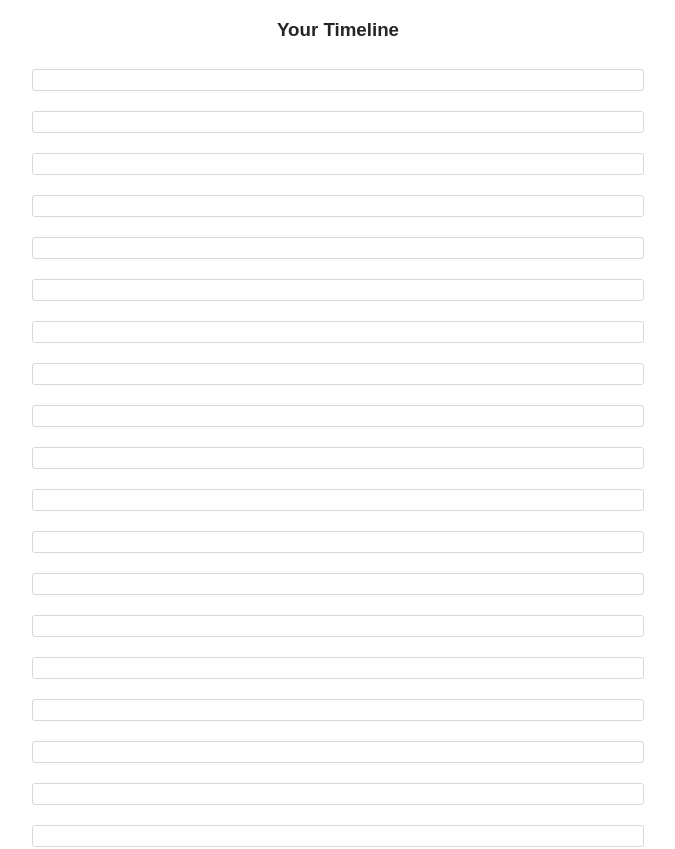
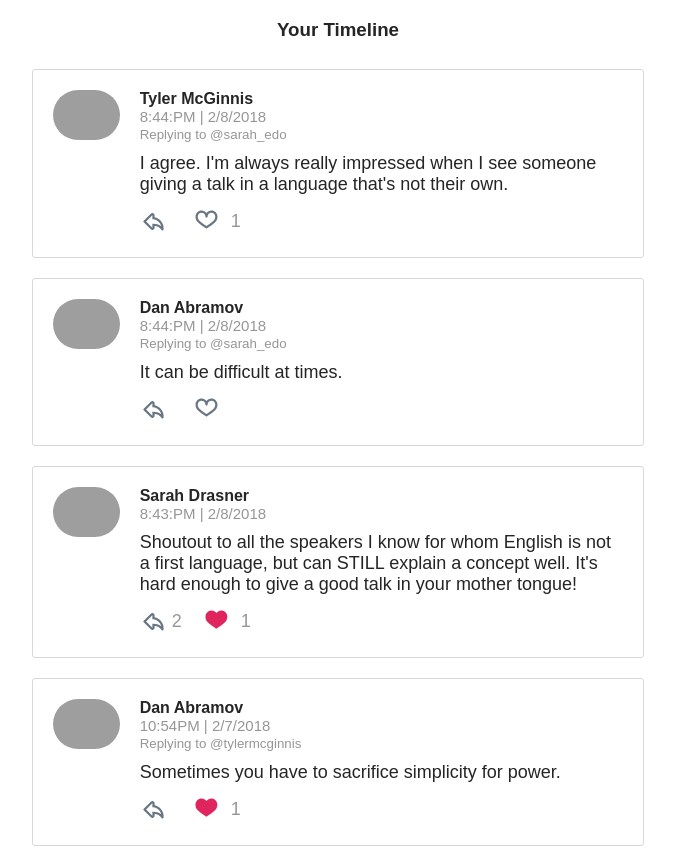
Before and after one commit to CaesiumY/reactnd-chirper, a React (Create React App) app: page / in a window 1280 px wide. Shown: the top 849 px of the page, without its empty margins (302-977 px from the left). Built offline with nearby package versions, Linux system fonts and the light colour scheme; grey boxes are pictures that could not be loaded.

Commit message:
feat: Update Tweet UI

```diff
--- a/package.json
+++ b/package.json
@@ -5,6 +5,7 @@
   "dependencies": {
     "react": "^16.2.0",
     "react-dom": "^16.2.0",
+    "react-icons": "^3.10.0",
     "react-redux": "^7.2.0",
     "react-scripts": "1.1.1",
     "redux": "^4.0.5",
--- a/src/components/Tweet.js
+++ b/src/components/Tweet.js
@@ -1,17 +1,78 @@
 import React, { Component } from "react";
 import { connect } from "react-redux";
-import { formatTweet } from "../utils/helpers";
+import { formatTweet, formatDate } from "../utils/helpers";
+import {
+  TiArrowBackOutline,
+  TiHeartFullOutline,
+  TiHeartOutline,
+} from "react-icons/ti/index";
 
 export class Tweet extends Component {
+  toParent = (e, id) => {
+    e.preventDefault();
+    // TODO
+  };
+
+  handleLike = (e) => {
+    e.preventDefault();
+  };
+
   render() {
     const { tweet } = this.props;
-    console.log(this.props);
+    const {
+      name,
+      id,
+      timestamp,
+      text,
+      avatar,
+      likes,
+      replies,
+      hasLiked,
+      parent,
+    } = tweet;
 
     if (tweet === null) {
       return <p>This tweet does not exist.</p>;
     }
 
-    return <div className="tweet"></div>;
+    return (
+      <div className="tweet">
+        <img className="avatar" src={avatar} alt={`${name}'s Avatar`} />
+        <div className="tweet-info">
+          <div>
+            <span>{name}</span>
+            <div>{formatDate(timestamp)}</div>
+            {parent && (
+              <button
+                className="replying-to"
+                onClick={(e) => {
+                  this.toParent(e, parent.id);
+                }}
+              >
+                Replying to @{parent.author}
+              </button>
+            )}
+            <p>{text}</p>
+          </div>
+
+          <div className="tweet-icons">
+            <TiArrowBackOutline className="tweet-icon"></TiArrowBackOutline>
+            <span>{replies !== 0 && replies}</span>
+            <button className="heart-button" onClick={this.handleLike}>
+              {hasLiked ? (
+                <TiHeartFullOutline
+                  color="e0245e"
+                  className="tweet-icon"
+                ></TiHeartFullOutline>
+              ) : (
+                <TiHeartOutline className="tweet-icon"></TiHeartOutline>
+              )}
+            </button>
+            <span>{likes !== 0 && likes}</span>
+          </div>
+        </div>
+      </div>
+    );
   }
 }
 
```
Also changed, not shown: 1 other file (tests, documents, lock files or other folders).
